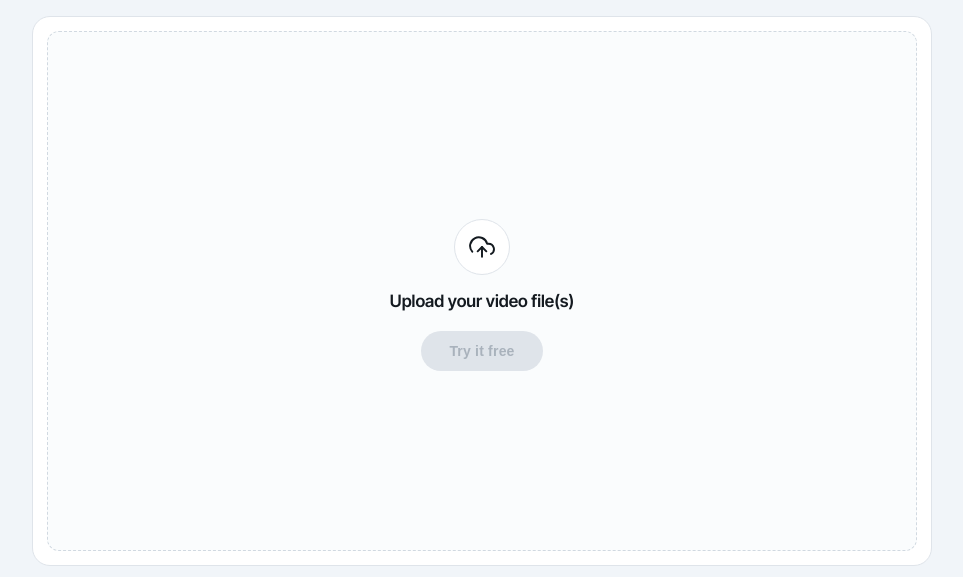
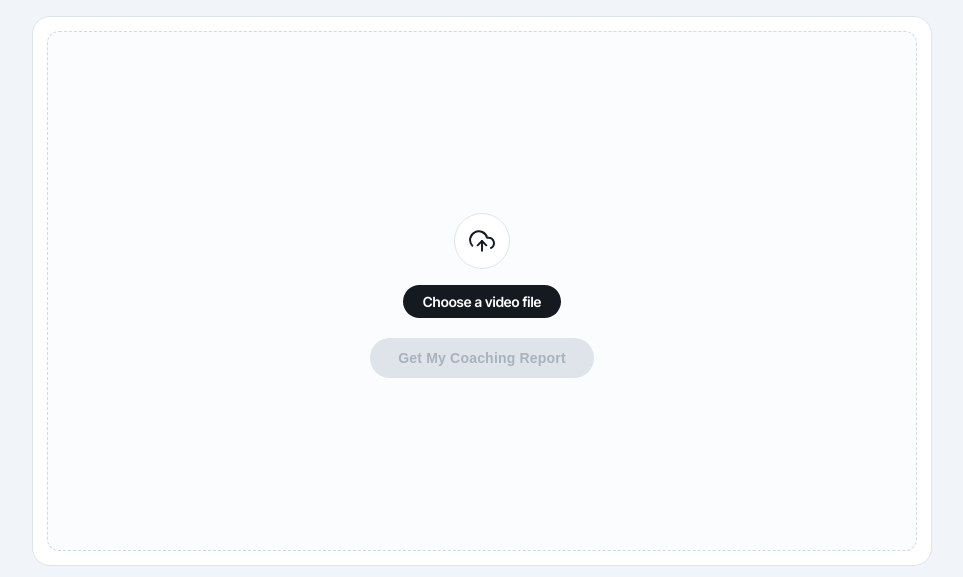
Before and after one commit to waikru/waikru-app, a Flask app: page / in a window 1280 px wide. Shown: the part 441-1018 px from the top of the page, without its empty margins (158-1121 px from the left). Run offline with Flask 3, Linux system fonts and the light colour scheme.

Commit message:
ui: dark pill upload label, rename analyze button to Get My Coaching Report

```diff
--- a/templates/index.html
+++ b/templates/index.html
@@ -362,12 +362,7 @@
       color: var(--text-strong);
     }
     .cloud-icon svg { width: 26px; height: 26px; stroke: currentColor; }
-    .upload-zone h2 {
-      font-size: 17px;
-      font-weight: 600;
-      color: var(--text-strong);
-      margin-bottom: 20px;
-    }
+    .upload-zone h2 { margin-bottom: 20px; }
     .btn-primary {
       display: inline-block;
       padding: 12px 28px;
@@ -1042,9 +1037,9 @@
             <path d="M16 16l-4-4-4 4"></path>
           </svg>
         </div>
-        <h2>Upload your video file(s)</h2>
+        <h2 id="uploadLabel" style="display:inline-block;padding:8px 20px;background:var(--text-strong);color:#fff;border-radius:999px;font-size:14px;font-weight:600;margin-bottom:20px;cursor:pointer;">Choose a video file</h2>
         <button type="button" class="btn-primary" id="btnAnalyze" disabled onclick="startAnalysis()" style="position:relative;z-index:1;">
-          Try it free
+          Get My Coaching Report
         </button>
       </div>
     </div>
```
